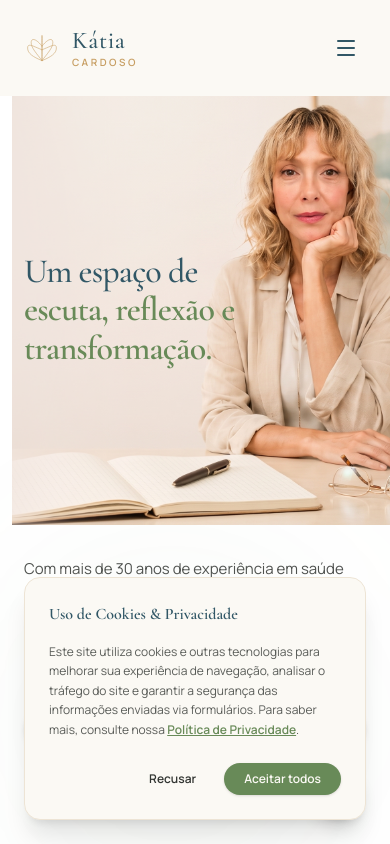
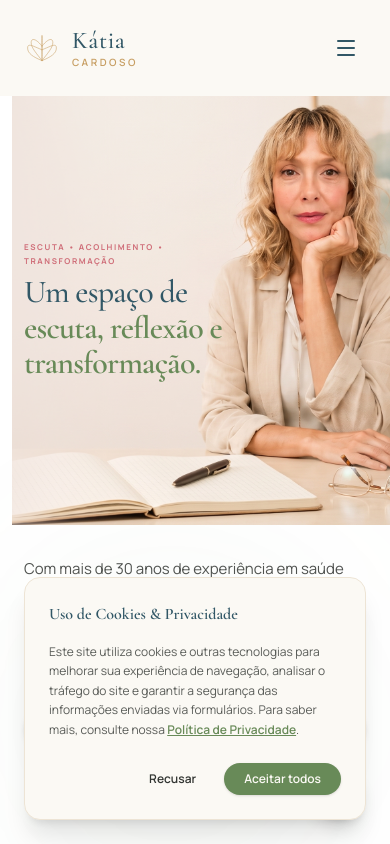
Before and after one commit to ronaldocardoso/katiacardoso, a Next.js app: page / in a window 390 px wide. Shown: the top 844 px of the page. Built offline with nearby package versions, Linux system fonts and the light colour scheme.

Commit message:
feat: add ESCUTA • ACOLHIMENTO • TRANSFORMAÇÃO tag to mobile Hero

```diff
--- a/src/app/page.tsx
+++ b/src/app/page.tsx
@@ -170,8 +170,11 @@ export default function Home() {
               sizes="100vw"
             />
             {/* Title Overlay */}
-            <div className="absolute inset-y-0 left-0 w-[65%] flex items-center pl-6 z-10">
-              <h1 className="font-serif text-[34px] md:text-5xl text-azul-petroleo font-medium leading-[1.12] tracking-tight">
+            <div className="absolute inset-y-0 left-0 w-[65%] flex flex-col justify-center pl-6 z-10 gap-1.5">
+              <span className="font-sans text-[8px] tracking-[0.2em] text-rosa-antigo font-bold uppercase">
+                ESCUTA • ACOLHIMENTO • TRANSFORMAÇÃO
+              </span>
+              <h1 className="font-serif text-[32px] md:text-5xl text-azul-petroleo font-medium leading-[1.12] tracking-tight">
                 Um espaço de <br />
                 <span className="text-verde-salvia font-semibold">escuta, reflexão e</span> <br />
                 <span className="text-verde-salvia font-semibold">transformação.</span>
```
